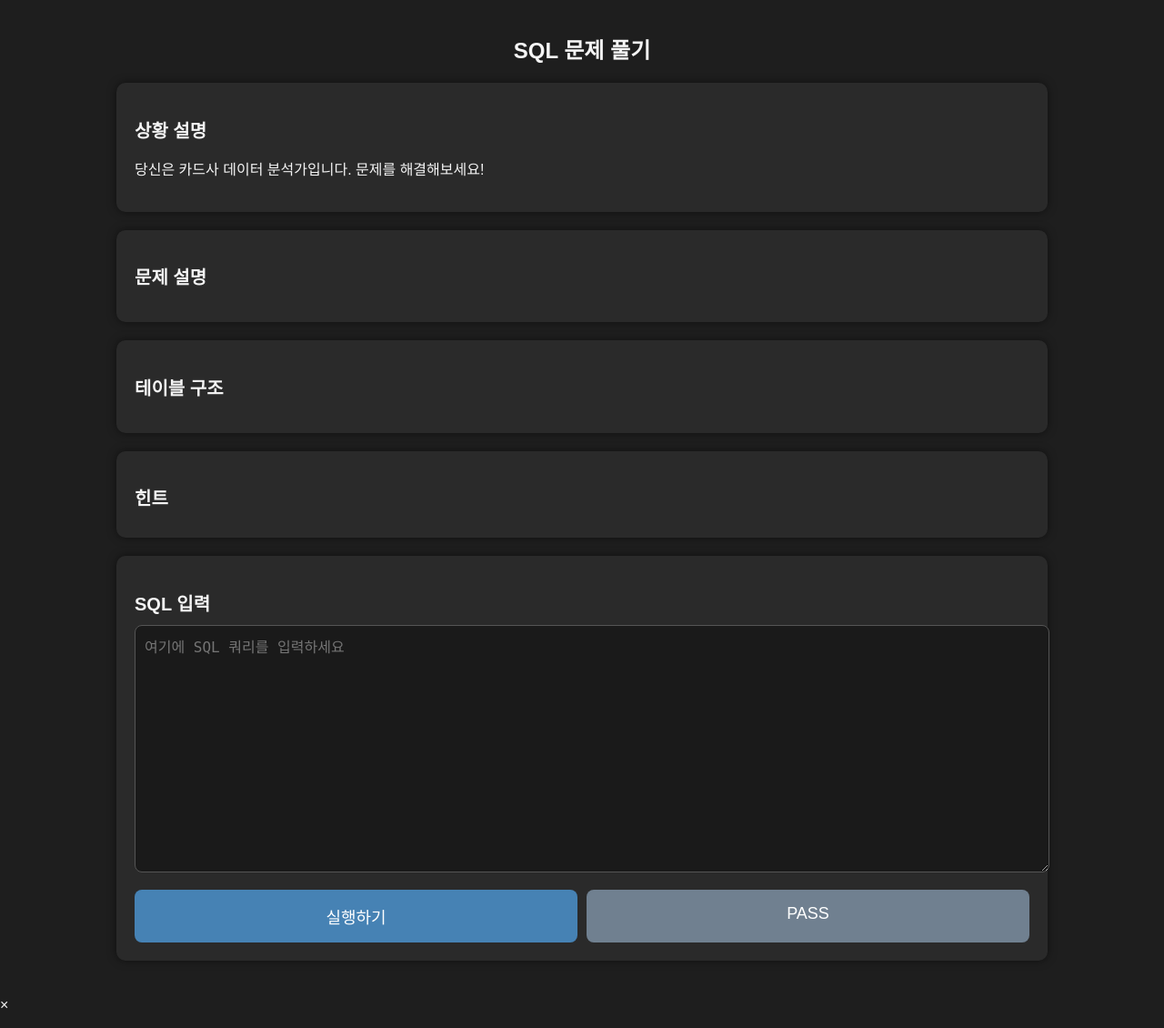
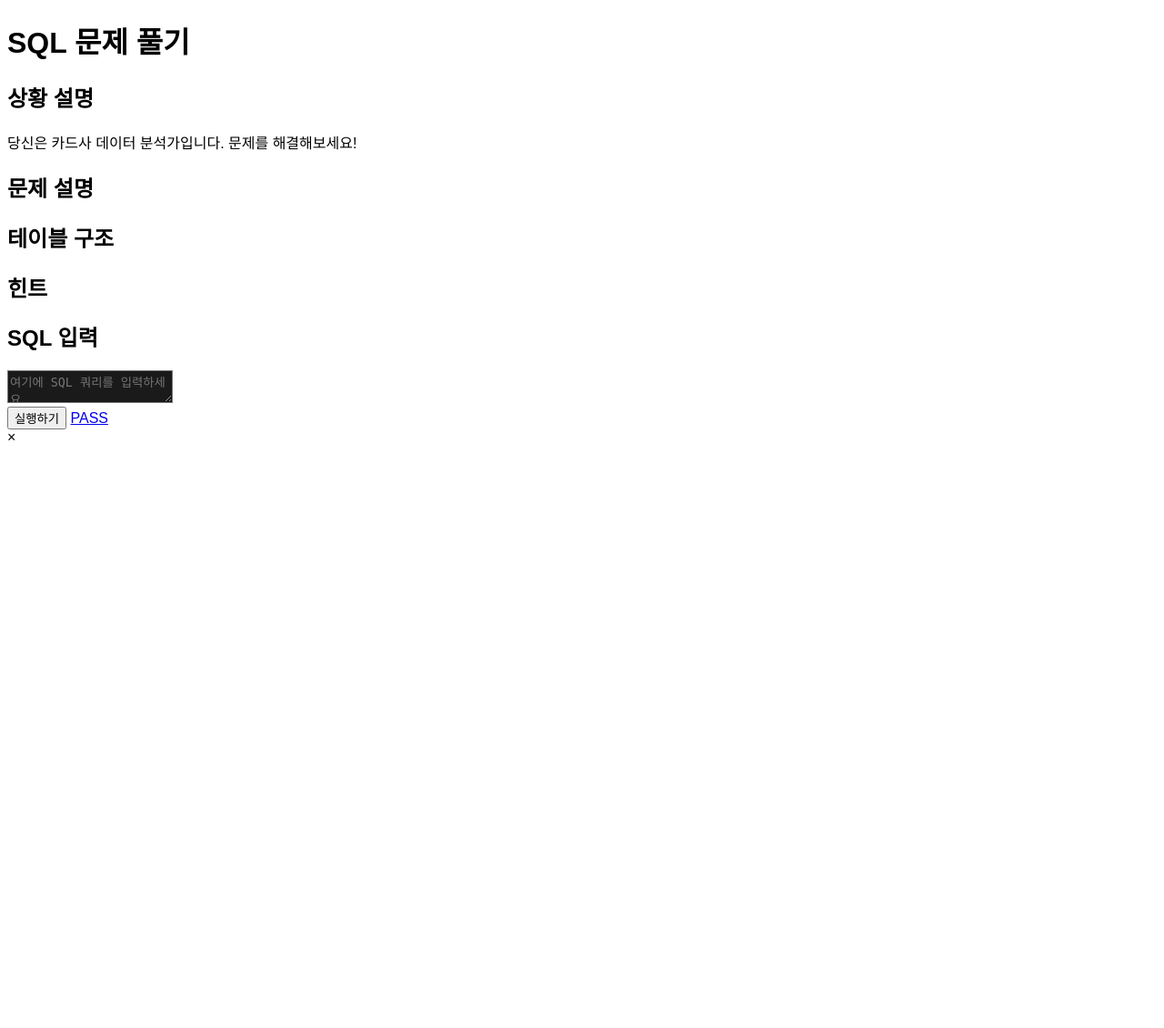
Before and after one commit to melonshoping/sql-quiz-starter, a Flask app: template templates/index.html in a window 1280 px wide. Shown: the whole page at 91% size. After the commit the page ends 484 px from the top, so only its background shows below. Run offline with Flask 3, Linux system fonts and the light colour scheme; the template is opened without the code that fills it, so the values that code supplies are empty.

Commit message:
Update style.css

```diff
--- a/static/style.css
+++ b/static/style.css
@@ -1,123 +1,10 @@
 body {
-    background-color: #1E1E1E;
-    color: #F5F5F5;
     font-family: 'Fira Code', 'Roboto Mono', 'Noto Sans KR', sans-serif;
-    margin: 0;
-    padding: 0;
 }
-
-.container {
-    width: 90%;
-    max-width: 800px;
-    margin: 0 auto;
-    padding: 20px;
-}
-
-h1 {
-    font-size: 24px;
-    margin-bottom: 20px;
-    text-align: center;
-}
-
-h2 {
-    font-size: 20px;
-    margin-bottom: 10px;
-}
-
-p {
-    font-size: 16px;
-    word-break: break-word;
-}
-
-.card {
-    background-color: #2A2A2A;
-    padding: 20px;
-    margin: 20px 0;
-    border-radius: 10px;
-    box-shadow: 0px 0px 10px rgba(0,0,0,0.5);
-}
-
 textarea {
-    width: 100%;
-    min-height: 250px;
     background-color: #1A1A1A;
     color: #F5F5F5;
-    font-size: 16px;
-    padding: 10px;
-    border: 1px solid #555;
-    border-radius: 8px;
-    resize: vertical;
 }
-
-.button-group {
-    margin-top: 15px;
-    display: flex;
-    flex-wrap: wrap;
-    gap: 10px;
+.card {
+    border: none;
 }
-
-button, .btn-run, .btn-pass, .btn-next, .btn-start {
-    background-color: #4682B4;
-    border: none;
-    padding: 16px;
-    font-size: 18px;
-    border-radius: 8px;
-    cursor: pointer;
-    text-decoration: none;
-    color: white;
-    flex: 1;
-    text-align: center;
-}
-
-.btn-pass {
-    background-color: #708090;
-}
-
-.btn-next {
-    background-color: #4169E1;
-}
-
-.btn-start {
-    background-color: #4682B4;
-}
-
-button:hover, .btn-run:hover, .btn-pass:hover, .btn-next:hover, .btn-start:hover {
-    opacity: 0.9;
-}
-
-.message {
-    font-size: 18px;
-    color: #FFD700;
-    margin-bottom: 10px;
-}
-
-.table-wrapper {
-    overflow-x: auto;
-}
-
-table {
-    width: 100%;
-    border-collapse: collapse;
-    margin-top: 15px;
-}
-
-th, td {
-    border: 1px solid #555;
-    padding: 10px;
-    text-align: center;
-}
-
-th {
-    background-color: #444;
-}
-
-/* PC용 추가 스타일 */
-@media (min-width: 768px) {
-    .container {
-        width: 80%;
-        max-width: 1200px;
-    }
-    .button-group {
-        flex-wrap: nowrap;
-    }
-}
```
